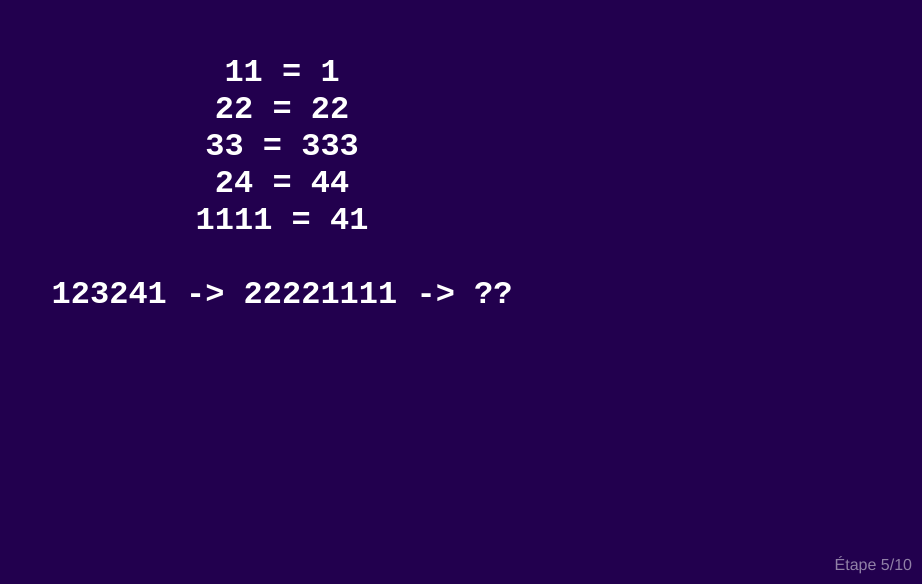
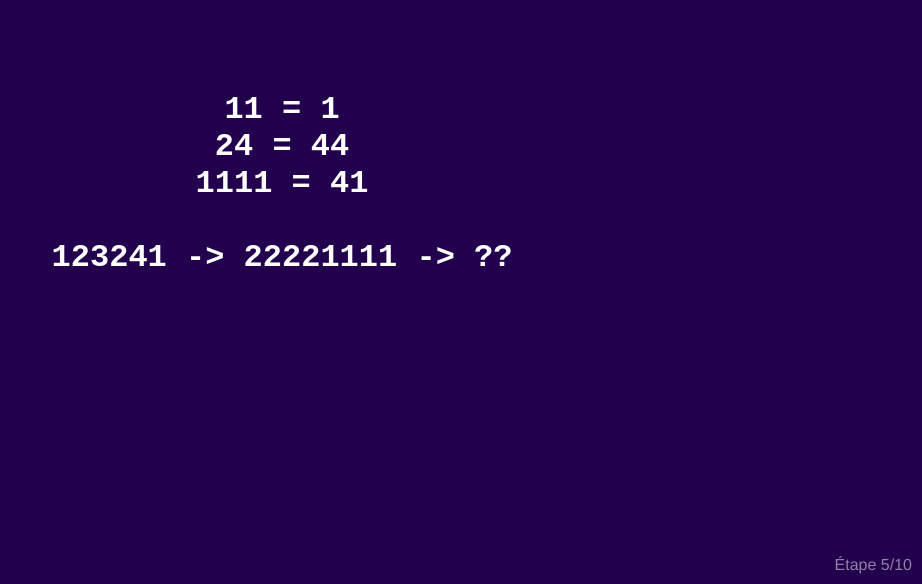
Before and after one commit to clem2004/enigme, a plain HTML site: page pages/vbrjb4.html in a window 1280 px wide. Shown: the part 216-800 px from the top of the page, without its empty margins (358-1280 px from the left). Drawn offline with Linux system fonts and the light colour scheme.

Commit message:
Add files via upload

```diff
--- a/pages/vbrjb4.html
+++ b/pages/vbrjb4.html
@@ -9,7 +9,7 @@
 </head>
 <body>
     <div>
-        <h1>11 = 1<br>22 = 22<br>33 = 333<br>24 = 44<br>1111 = 41<br><br>123241 -> 22221111 -> ??</h1>
+        <h1>11 = 1<br>24 = 44<br>1111 = 41<br><br>123241 -> 22221111 -> ??</h1>
     </div>
     <a>Étape 5/10</a>
 </body>
```
